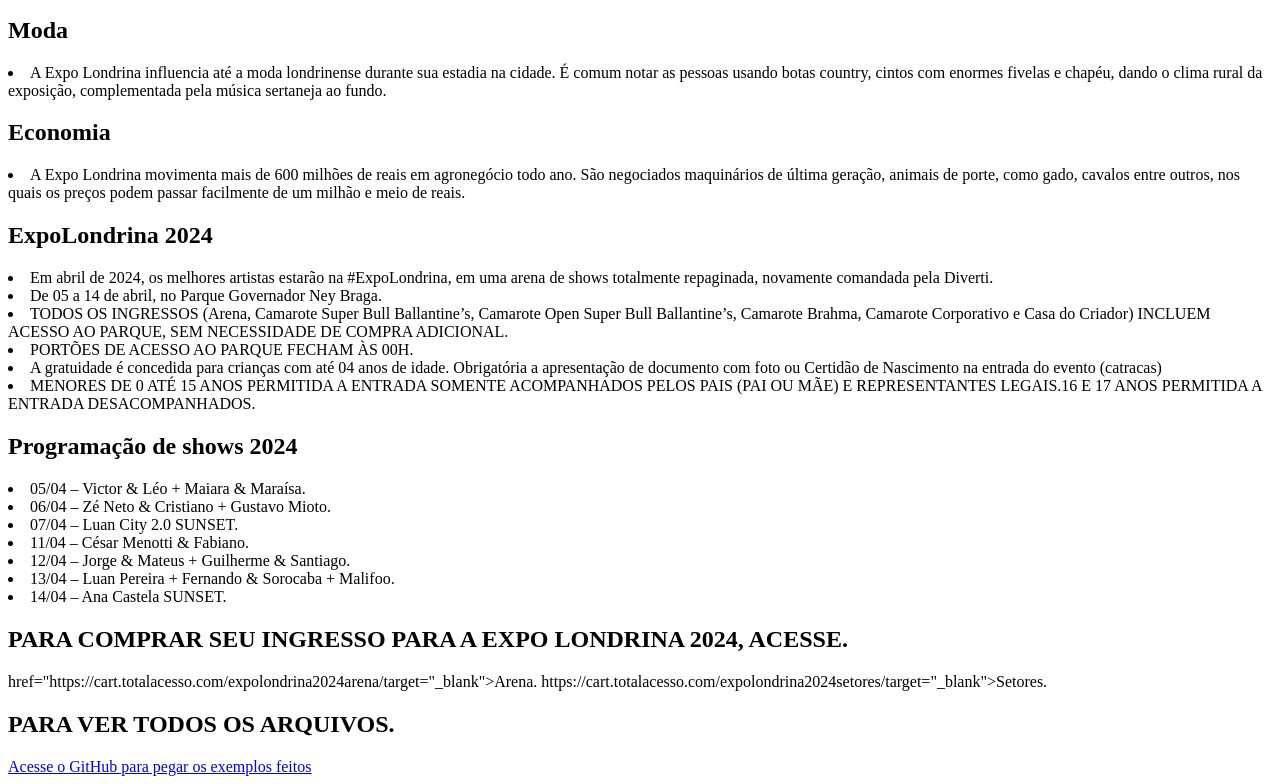
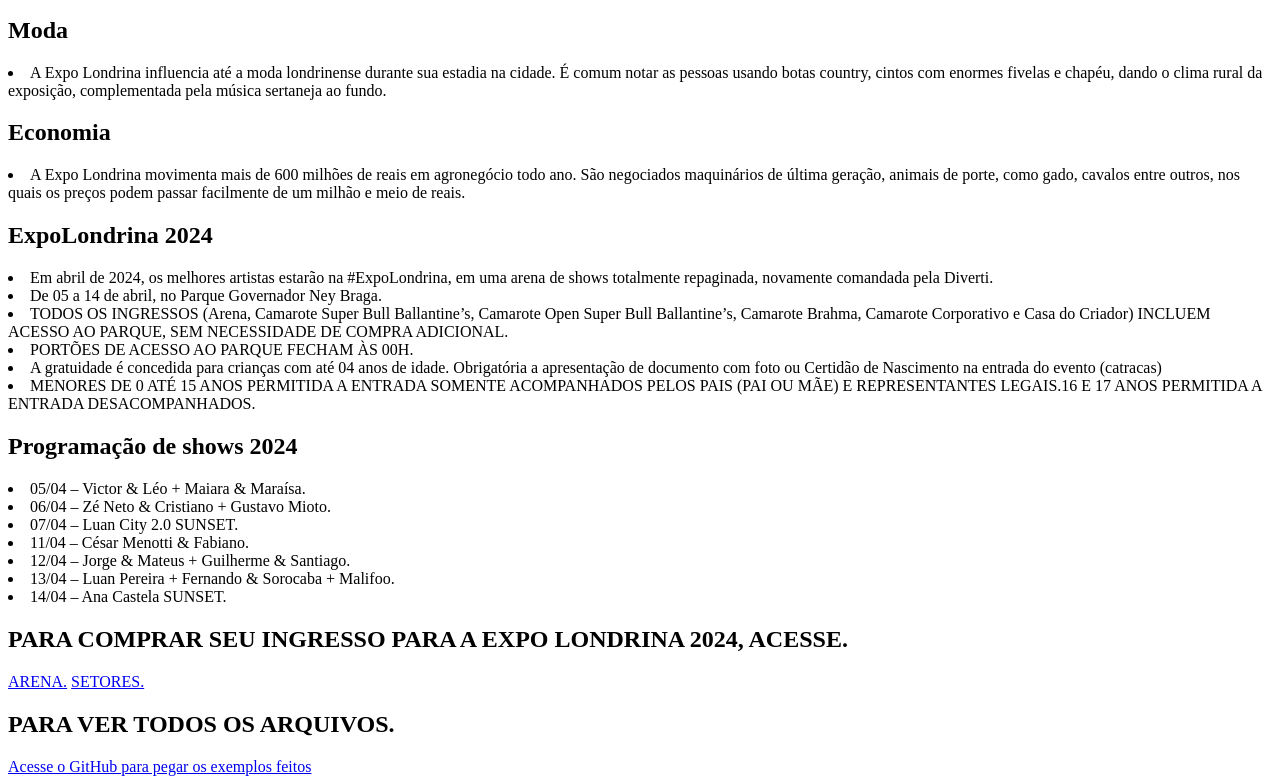
Before and after one commit to Bitburi/Ian2024, a plain HTML site: page index.html in a window 1280 px wide. Shown: the part 719-1503 px from the top of the page. Drawn offline with Linux system fonts and the light colour scheme.

Commit message:
Update index.html

```diff
--- a/index.html
+++ b/index.html
@@ -45,8 +45,9 @@
 
 
     <h2>PARA COMPRAR SEU INGRESSO PARA A EXPO LONDRINA 2024, ACESSE.</h2>
-    <a>href="https://cart.totalacesso.com/expolondrina2024arena/target="_blank">Arena.</a>
-    <a>https://cart.totalacesso.com/expolondrina2024setores/target="_blank">Setores.</a>
+     <a href="https://cart.totalacesso.com/expolondrina2024arena/target="_blank">ARENA.</a>
+     <a href="https://cart.totalacesso.com/expolondrina2024setores/target="_blank">SETORES.</a>
+
 
 
 
```
